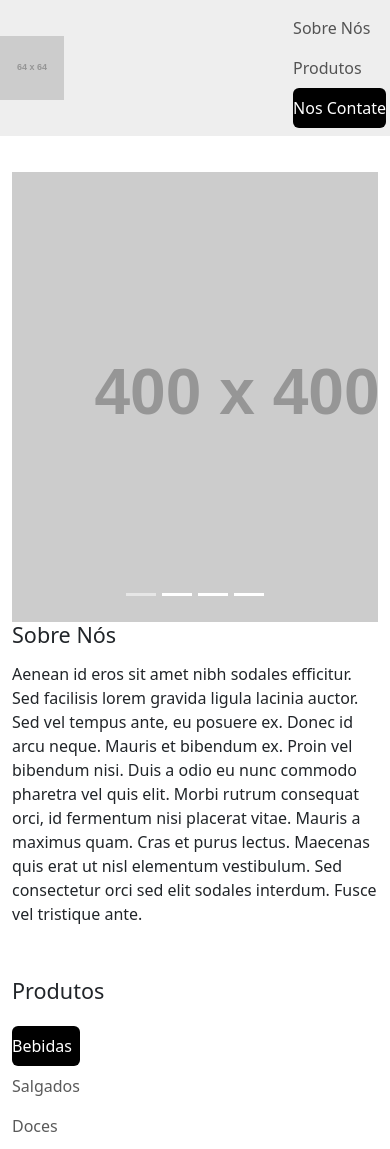
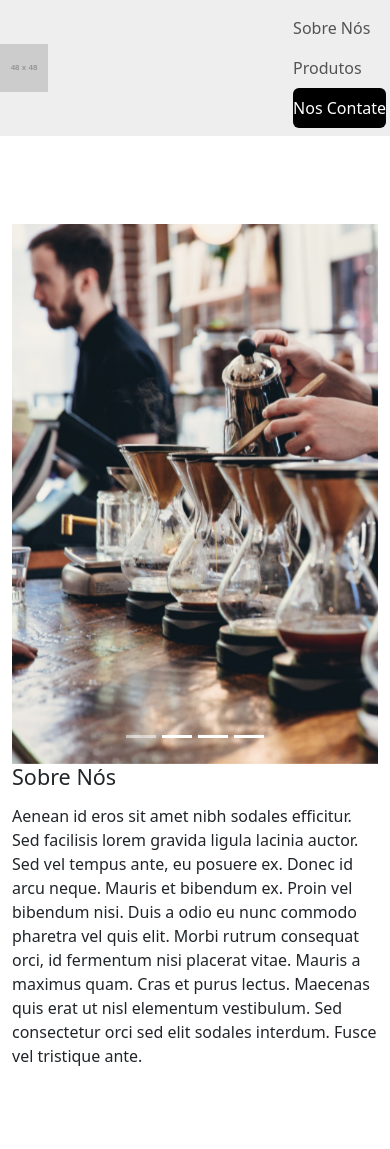
Before and after one commit to FleppyGamer/cafeteria-da-ana, a plain HTML site: page index.html in a window 390 px wide. Shown: the top 1149 px of the page. Drawn offline with Linux system fonts and the light colour scheme; placeholder pictures from the web are drawn by us.

Commit message:
Feat: Proportions again modified for better and more responsive interface

```diff
--- a/css/main.css
+++ b/css/main.css
@@ -1,5 +1,5 @@
 *{
-    z-index: 0;
+    z-index: 1;
 }
 
 header,
@@ -11,7 +11,7 @@ header{
     position: sticky;
     top: 0;
     left: 0;
-    z-index: 1;
+    z-index: 2;
 }
 
 .navbar-brand{
@@ -20,7 +20,7 @@ header{
 }
 
 .navbar-brand img{
-    height: 64px;
+    height: 48px;
 }
 
 h3,
@@ -45,7 +45,7 @@ footer p{
 }
 
 section{
-    margin-top: 36px;
+    padding-top: 88px;
 }
 
 .sect-title{
@@ -58,7 +58,12 @@ section{
 }
 
 .carousel-img{
-    width: 450px;
+    height: 540px;
+}
+
+.card{
+    width: 95%;
+    margin: auto;
 }
 
 .card img{
--- a/index.html
+++ b/index.html
@@ -12,7 +12,7 @@
     <header>
         <div class="container navbar">
             <div class="navbar-brand">
-                <img src="https://via.placeholder.com/64x64">
+                <img src="https://via.placeholder.com/48x48">
                 <h3 class="ms-3">Cafeteria da Ana</h3>
             </div>
             <nav id="menu" class="nav nav-pills navbar-expand-sm">
@@ -27,14 +27,14 @@
     <div data-bs-spy="scroll" data-bs-target="#menu">
         <section id="about" class="container">
             <div class="row">
-                <div class="col">
+                <div class="col-sm-12 col-lg-7 col-xl-5">
                     <div id="store-img-carousel" data-bs-ride="carousel" class="carousel slide">
                         <div class="carousel-inner">
                             <div class="carousel-item text-center active" data-bs-interval="3000">
                                 <img src="https://via.placeholder.com/400x400" class="carousel-img">
                             </div>
                             <div class="carousel-item text-center" data-bs-interval="3000">
-                                <img src="https://via.placeholder.com/400x400" class="carousel-img">
+                                <img src="img/coffee-shop-carousel-2.jpg" class="carousel-img">
                             </div>
                             <div class="carousel-item text-center" data-bs-interval="3000">
                                 <img src="https://via.placeholder.com/400x400" class="carousel-img">
@@ -51,7 +51,7 @@
                         </div>
                     </div>
                 </div>
-                <div class="col-lg-5 col-xl-7 text-justified mt-sm-4 mt-lg-0">
+                <div class="col text-justified ms-auto mt-sm-4 mt-xl-0">
                     <h4 class="sect-title">Sobre Nós</h4>
                     <p>Aenean id eros sit amet nibh sodales efficitur. Sed facilisis lorem gravida ligula lacinia auctor. Sed vel tempus ante, eu posuere ex. Donec id arcu neque. Mauris et bibendum ex. Proin vel bibendum nisi. Duis a odio eu nunc commodo pharetra vel quis elit. Morbi rutrum consequat orci, id fermentum nisi placerat vitae. Mauris a maximus quam. Cras et purus lectus. Maecenas quis erat ut nisl elementum vestibulum. Sed consectetur orci sed elit sodales interdum. Fusce vel tristique ante.</p>
                 </div>
```
Also changed, not shown: img/coffee-shop-carousel-2.jpg (added).
